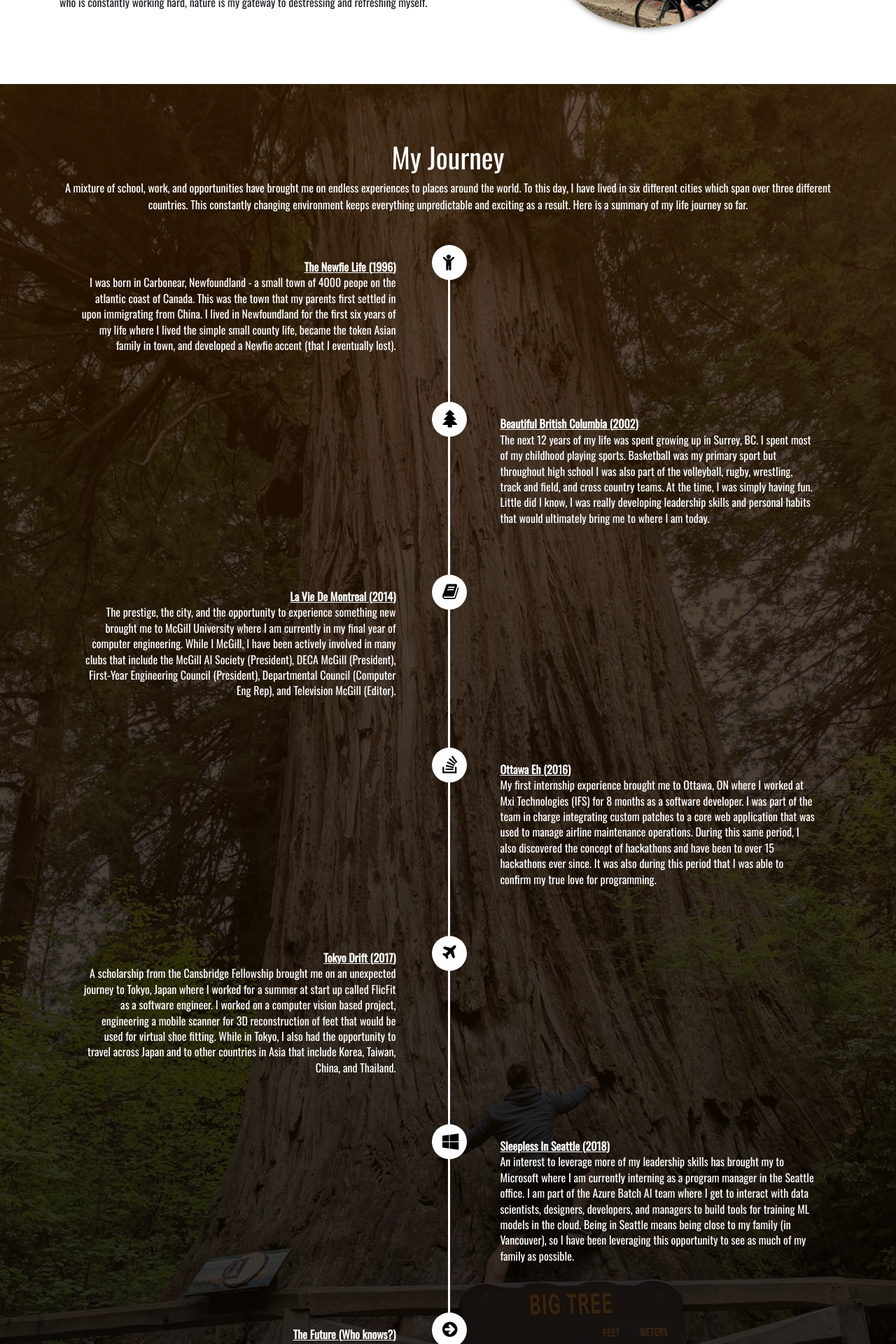
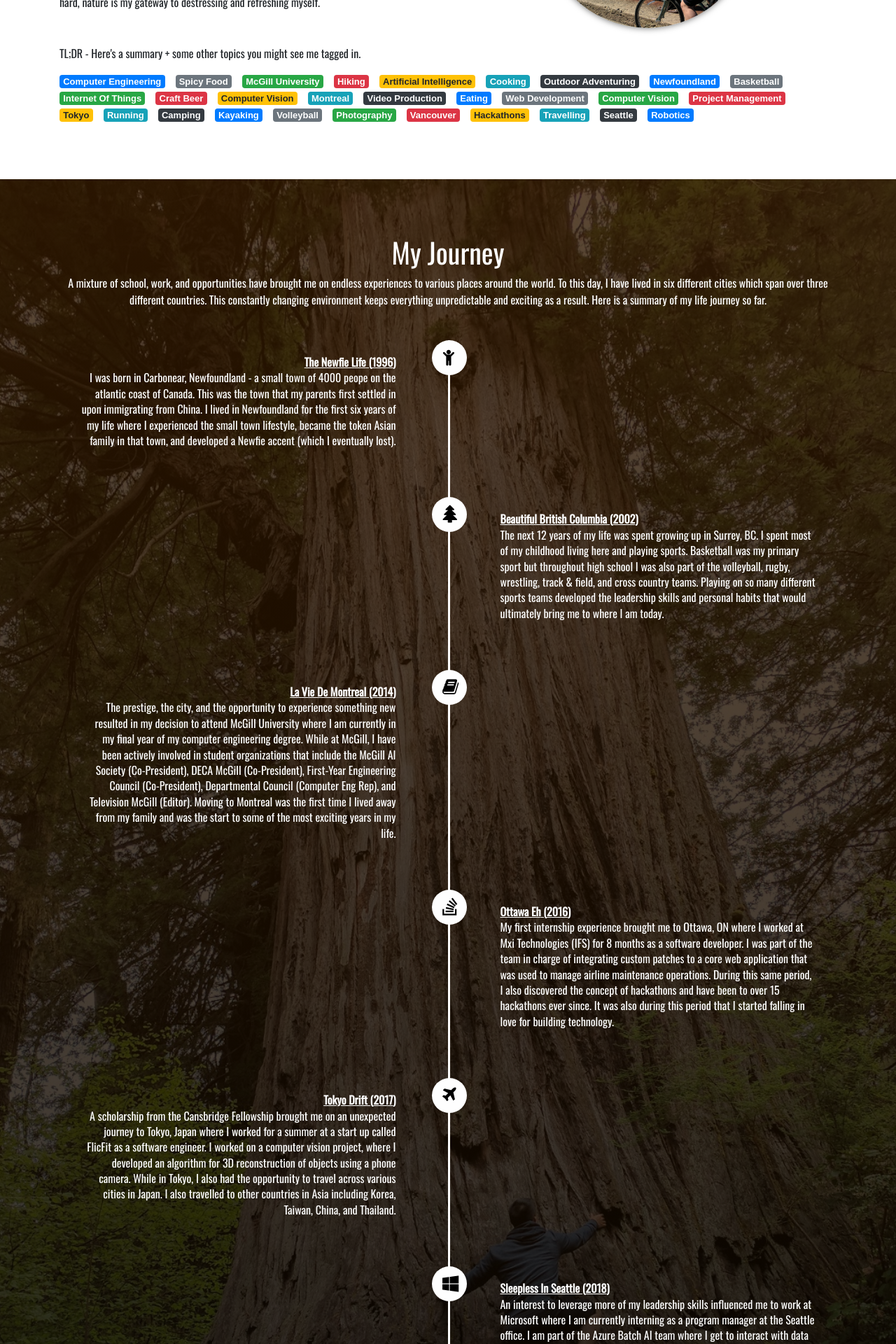
Before and after one commit to johnwu0604/personal-website-v2, a React app: page / in a window 1280 px wide. Shown: the part 1160-3080 px from the top of the page at 70% size. Built offline with nearby package versions, Linux system fonts and the light colour scheme.

Commit message:
Finished timeline and added tags

```diff
--- a/src/components/about.jsx
+++ b/src/components/about.jsx
@@ -15,12 +15,49 @@ class About extends React.Component {
                         <div class="img-circular center-block"></div>
                     </div>
                 </div>
+                <br></br>
+                <div class="row">
+                    <div class="col-lg-12">
+                        <p>TL;DR - Here's a summary + some other topics you might see me tagged in.</p>
+                    </div>
+                    <div class="col-lg-12">
+                        <span class="badge badge-primary">Computer Engineering</span>
+                        <span class="badge badge-secondary">Spicy Food</span>
+                        <span class="badge badge-success">McGill University</span>
+                        <span class="badge badge-danger">Hiking</span>
+                        <span class="badge badge-warning">Artificial Intelligence</span>
+                        <span class="badge badge-info">Cooking</span>
+                        <span class="badge badge-dark">Outdoor Adventuring</span>
+                        <span class="badge badge-primary">Newfoundland</span>
+                        <span class="badge badge-secondary">Basketball</span>
+                        <span class="badge badge-success">Internet Of Things</span>
+                        <span class="badge badge-danger">Craft Beer</span>
+                        <span class="badge badge-warning">Computer Vision</span>
+                        <span class="badge badge-info">Montreal</span>
+                        <span class="badge badge-dark">Video Production</span>
+                        <span class="badge badge-primary">Eating</span>
+                        <span class="badge badge-secondary">Web Development</span>
+                        <span class="badge badge-success">Computer Vision</span>
+                        <span class="badge badge-danger">Project Management</span>
+                        <span class="badge badge-warning">Tokyo</span>
+                        <span class="badge badge-info">Running</span>
+                        <span class="badge badge-dark">Camping</span>
+                        <span class="badge badge-primary">Kayaking</span>
+                        <span class="badge badge-secondary">Volleyball</span>
+                        <span class="badge badge-success">Photography</span>
+                        <span class="badge badge-danger">Vancouver</span>
+                        <span class="badge badge-warning">Hackathons</span>
+                        <span class="badge badge-info">Travelling</span>
+                        <span class="badge badge-dark">Seattle</span>
+                        <span class="badge badge-primary">Robotics</span>
+                    </div>
+                </div>
             </div>
         </div>
     );
   }
 }
 
-const desc = "Hi There! My name is John and thank you for visiting my personal website. I'm currently in my final year of computer engineering studies at McGill University. Like all engineers, I like to spend my days building things to solve real life problems. This can range anywhere from mobile or web applications to robots and IoT devices. During my breaks from school or work, I enjoy cooking food (spicy food) and experimenting with new recipes. I appreciate cooking, because it gives me the freedom to use my creative mindset outside of the scope of engineering. During my free time, I  like to adventure and spend time outdoors. As someone who is constantly working hard, nature is my gateway to destressing and refreshing myself."
+const desc = "Hi There! My name is John and thank you for visiting my personal website. I'm currently in my final year of computer engineering studies at McGill University. Like all engineers, I like to spend my days building things to solve real life problems. This can range anywhere from web applications to robots and IoT devices. During my breaks from school or work, I enjoy cooking food (spicy food) and experimenting with new recipes. I appreciate cooking, because it gives me the freedom to use my creative mindset outside of the scope of engineering. During my free time, I  like to adventure and spend time outdoors. As someone who is constantly working hard, nature is my gateway to destressing and refreshing myself."
 
 export default About;
--- a/src/components/timeline.jsx
+++ b/src/components/timeline.jsx
@@ -26,50 +26,79 @@ class Timeline extends React.Component {
 
 }
 
-const desc = 'A mixture of school, work, and opportunities have brought me on endless experiences to places around the world. To this day, I have lived in six different cities which span over three different countries. This constantly changing environment keeps everything unpredictable and exciting as a result. Here is a summary of my life journey so far.'
+const desc = 'A mixture of school, work, and opportunities have \
+brought me on endless experiences to various places around the world. To this day,\
+ I have lived in six different cities which span over three different countries. \
+ This constantly changing environment keeps everything unpredictable and exciting \
+ as a result. Here is a summary of my life journey so far.'
 
 var journey = [
     {
         'icon' : 'child',
         'year' : '1996',
         'title': 'The Newfie Life',
-        'desc' : 'I was born in Carbonear, Newfoundland - a small town of 4000 peope on the atlantic coast of Canada. This was the town that my parents first settled in upon immigrating from China. I lived in Newfoundland for the first six years of my life where I lived the simple small county life, became the token Asian family in town, and developed a Newfie accent (that I eventually lost).'
+        'desc' : 'I was born in Carbonear, Newfoundland - a small town of 4000 peope on the \
+        atlantic coast of Canada. This was the town that my parents first settled in upon immigrating from China. \
+        I lived in Newfoundland for the first six years of my life where I experienced the small town lifestyle, \
+        became the token Asian family in that town, and developed a Newfie accent (which I eventually lost).'
     },
     {
         'icon' : 'tree',
         'year' : '2002',
         'title': 'Beautiful British Columbia',
-        'desc' : 'The next 12 years of my life was spent growing up in Surrey, BC. I spent most of my childhood playing sports. Basketball was my primary sport but throughout high school I was also part of the volleyball, rugby, wrestling, track and field, and cross country teams. At the time, I was simply having fun. Little did I know, I was really developing leadership skills and personal habits that would ultimately bring me to where I am today.'
+        'desc' : 'The next 12 years of my life was spent growing up in Surrey, BC. I spent most of my childhood \
+         living here and playing sports. Basketball was my primary sport but throughout high school I was also part of the volleyball,\
+         rugby, wrestling, track & field, and cross country teams. Playing on so many different sports teams developed the \
+          leadership skills and personal habits that would ultimately bring me to where I am today.'
     },
     {
         'icon' : 'book',
         'year' : '2014',
         'title': 'La Vie De Montreal',
-        'desc' : 'The prestige, the city, and the opportunity to experience something new brought me to McGill University where I am currently in my final year of computer engineering. While I McGill, I have been actively involved in many clubs that include the McGill AI Society (President), DECA McGill (President), First-Year Engineering Council (President), Departmental Council (Computer Eng Rep), and Television McGill (Editor).'
+        'desc' : 'The prestige, the city, and the opportunity to experience something new resulted in my decision to attend McGill University \
+        where I am currently in my final year of my computer engineering degree. While at McGill, I have been actively involved \
+        in student organizations that include the McGill AI Society (Co-President), DECA McGill (Co-President), First-Year Engineering \
+        Council (Co-President), Departmental Council (Computer Eng Rep), and Television McGill (Editor). Moving to Montreal was the first time I lived away \
+        from my family and was the start to some of the most exciting years in my life.'
     },
     {
         'icon' : 'stack-overflow',
         'year' : '2016',
         'title': 'Ottawa Eh',
-        'desc' : 'My first internship experience brought me to Ottawa, ON where I worked at Mxi Technologies (IFS) for 8 months as a software developer. I was part of the team in charge integrating custom patches to a core web application that was used to manage airline maintenance operations. During this same period, I also discovered the concept of hackathons and have been to over 15 hackathons ever since. It was also during this period that I was able to confirm my true love for programming.'
+        'desc' : 'My first internship experience brought me to Ottawa, ON where I worked at Mxi Technologies (IFS) for \
+         8 months as a software developer. I was part of the team in charge of integrating custom patches to a core web \
+         application that was used to manage airline maintenance operations. During this same period, I also discovered \
+         the concept of hackathons and have been to over 15 hackathons ever since. It was also during this period that \
+         I started falling in love for building technology.'
     },
     {
         'icon' : 'plane',
         'year' : '2017',
         'title': 'Tokyo Drift',
-        'desc' : 'A scholarship from the Cansbridge Fellowship brought me on an unexpected journey to Tokyo, Japan where I worked for a summer at start up called FlicFit as a software engineer. I worked on a computer vision based project, engineering a mobile scanner for 3D reconstruction of feet that would be used for virtual shoe fitting. While in Tokyo, I also had the opportunity to travel across Japan and to other countries in Asia that include Korea, Taiwan, China, and Thailand.'
+        'desc' : 'A scholarship from the Cansbridge Fellowship brought me on an unexpected journey to Tokyo, Japan where \
+        I worked for a summer at a start up called FlicFit as a software engineer. I worked on a computer vision project,\
+         where I developed an algorithm for 3D reconstruction of objects using a phone camera. While in \
+         Tokyo, I also had the opportunity to travel across various cities in Japan. I also travelled to other countries in \
+         Asia including Korea, Taiwan, China, and Thailand.'
     },
     {
         'icon' : 'windows',
         'year' : '2018',
         'title': 'Sleepless In Seattle',
-        'desc' : 'An interest to leverage more of my leadership skills has brought my to Microsoft where I am currently interning as a program manager in the Seattle office. I am part of the Azure Batch AI team where I get to interact with data scientists, designers, developers, and managers to build tools for training ML models in the cloud. Being in Seattle means being close to my family (in Vancouver), so I have been leveraging this opportunity to see as much of my family as possible.'
+        'desc' : 'An interest to leverage more of my leadership skills influenced me to work at Microsoft where I am currently \
+        interning as a program manager at the Seattle office. I am part of the Azure Batch AI team where I get to interact \
+        with data scientists, designers, developers, and managers to build tools for training ML models in the cloud. \
+        Being in Seattle means being close to my family (in BC), so I have been leveraging this opportunity to \
+        see as much of my family as possible after being far from home over the last 4 years.'
     },
     {
         'icon' : 'arrow-circle-right',
-        'year' : 'Who knows?',
+        'year' : '??',
         'title': 'The Future',
-        'desc' : 'I have one more year left at McGill before I graduate. Where will I be next? Who knows! My life has been full of surprises and experiences because I have kept an open mindset to new opportunities. I have some rough ideas for the future, and will not settle for anything less than success, but for the most part... I will go whereever life takes me!'
+        'desc' : 'I have one more year left at McGill before I graduate. Where will I be next? Who knows! \
+        My life has been full of surprises and experiences because I have kept an open mindset to new opportunities. \
+        I have some rough ideas for the future, but for the most part, I will go wherever life takes me. What I do know, however, \
+        is that I will continue putting 100% effort into everything I do and will not settle for anything that is below my highest potential.'
     }
 ]
 
--- a/src/static/css/main.css
+++ b/src/static/css/main.css
@@ -150,6 +150,11 @@ h1, h2, h3, h4, p {
     margin-left: auto;
     margin-right: auto;
  }
+
+ .badge {
+  margin-right: 15px;
+  font-size: 13px;
+}
 
 
 /* Timeline Component */
```
